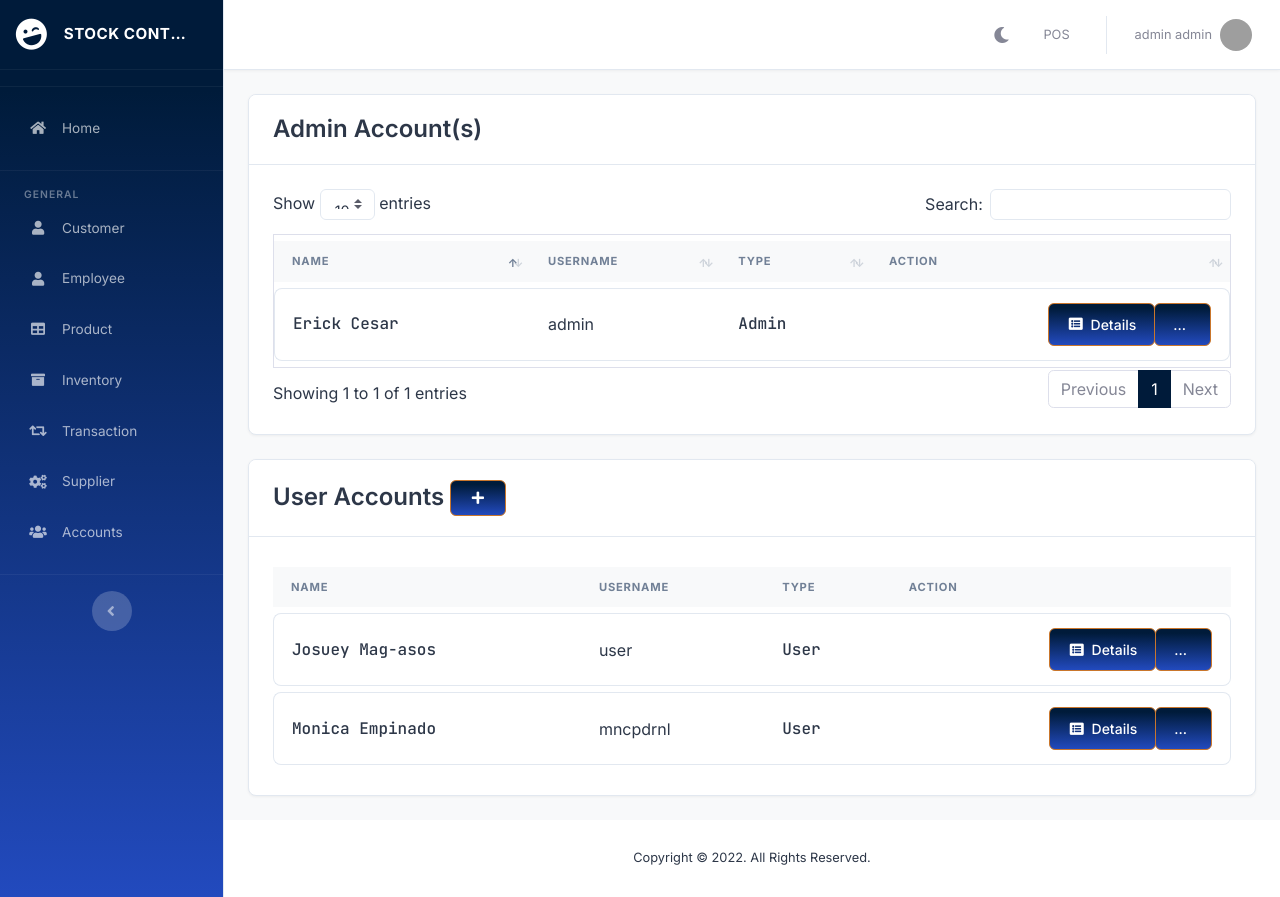
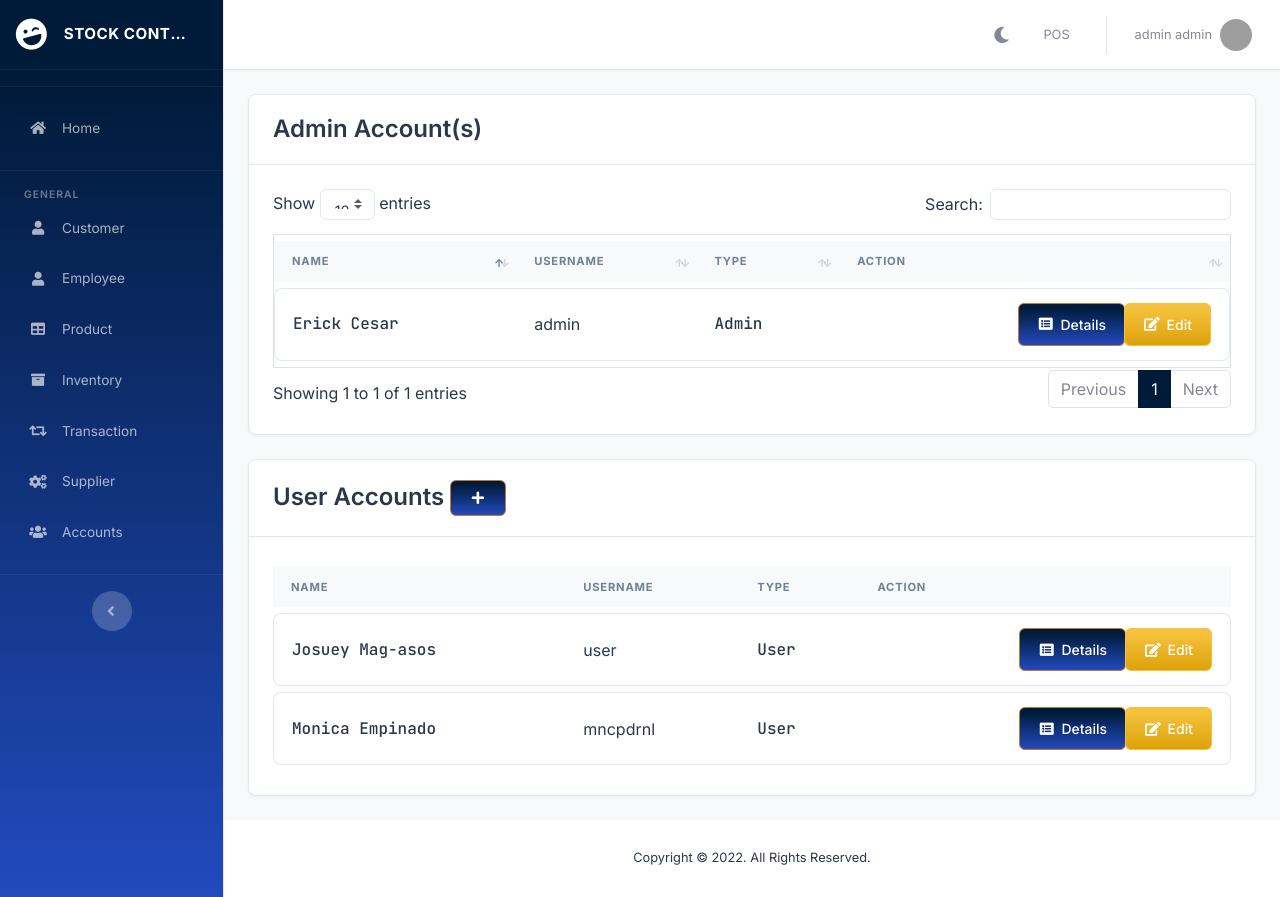
Before and after one commit to josephmelwin0-tech/stock-management-system, a PHP site: page /pages/user.php in a window 1280 px wide. Run offline with PHP 8.4, Linux system fonts and the light colour scheme; a user stored in the database is signed in; data comes from the database, SQL or seed files in the repository; grey boxes are pictures that could not be loaded.

Commit message:
Expose Edit buttons directly next to Details in all list tables to prevent dropdown clipping and improve UX

```diff
--- a/pages/user.php
+++ b/pages/user.php
@@ -52,22 +52,16 @@ include'../includes/sidebar.php';
                 echo '<td>'. $row['FIRST_NAME'].' '. $row['LAST_NAME'].'</td>';
                 echo '<td>'. $row['USERNAME'].'</td>';
                 echo '<td>'. $row['TYPE'].'</td>';
-                      echo '<td align="right"> <div class="btn-group">
-                              <a type="button" class="btn btn-primary bg-gradient-primary" href="us_searchfrm.php?action=edit & id='.$row['ID'] . '"><i class="fas fa-fw fa-list-alt"></i> Details</a>
+                      echo '<td align="right">
                               <div class="btn-group">
-                              <a type="button" class="btn btn-primary bg-gradient-primary dropdown no-arrow" data-toggle="dropdown" style="color:white;">
-                              ... <span class="caret"></span></a>
-                            <ul class="dropdown-menu text-center" role="menu">
-                                <li>
-                                  <a type="button" class="btn btn-warning bg-gradient-warning btn-block" style="border-radius: 0px;" href="us_edit.php?action=edit & id='.$row['ID']. '">
+                                <a type="button" class="btn btn-primary bg-gradient-primary" href="us_searchfrm.php?action=edit & id='.$row['ID'] . '">
+                                  <i class="fas fa-fw fa-list-alt"></i> Details
+                                </a>
+                                <a type="button" class="btn btn-warning bg-gradient-warning" href="us_edit.php?action=edit & id='.$row['ID']. '">
                                   <i class="fas fa-fw fa-edit"></i> Edit
                                 </a>
-                                </li>
-
-                                </li>
-                            </ul>
                               </div>
-                          </div></td>';
+                            </td>';
                 echo '</tr> ';
                         }
 ?>
@@ -111,20 +105,16 @@ include'../includes/sidebar.php';
                 echo '<td>'. $row['FIRST_NAME'].' '. $row['LAST_NAME'].'</td>';
                 echo '<td>'. $row['USERNAME'].'</td>';
                 echo '<td>'. $row['TYPE'].'</td>';
-                      echo '<td align="right"> <div class="btn-group">
-                              <a type="button" class="btn btn-primary bg-gradient-primary" href="us_searchfrm.php?action=edit & id='.$row['ID'] . '"><i class="fas fa-fw fa-list-alt"></i> Details</a>
+                      echo '<td align="right">
                               <div class="btn-group">
-                              <a type="button" class="btn btn-primary bg-gradient-primary dropdown no-arrow" data-toggle="dropdown" style="color:white;">
-                              ... <span class="caret"></span></a>
-                            <ul class="dropdown-menu text-center" role="menu">
-                                <li>
-                                  <a type="button" class="btn btn-warning bg-gradient-warning btn-block" style="border-radius: 0px;" href="us_edit.php?action=edit & id='.$row['ID']. '">
+                                <a type="button" class="btn btn-primary bg-gradient-primary" href="us_searchfrm.php?action=edit & id='.$row['ID'] . '">
+                                  <i class="fas fa-fw fa-list-alt"></i> Details
+                                </a>
+                                <a type="button" class="btn btn-warning bg-gradient-warning" href="us_edit.php?action=edit & id='.$row['ID']. '">
                                   <i class="fas fa-fw fa-edit"></i> Edit
                                 </a>
-                                </li>
-                            </ul>
                               </div>
-                          </div></td>';
+                            </td>';
                 echo '</tr> ';
                         }
 ?>
```
Also changed, not shown: pages/customer.php (+10 -14 lines), pages/employee.php (+10 -14 lines), pages/product.php (+10 -14 lines), pages/supplier.php (+10 -14 lines). Lines whose indentation alone changed are shown as unchanged.
